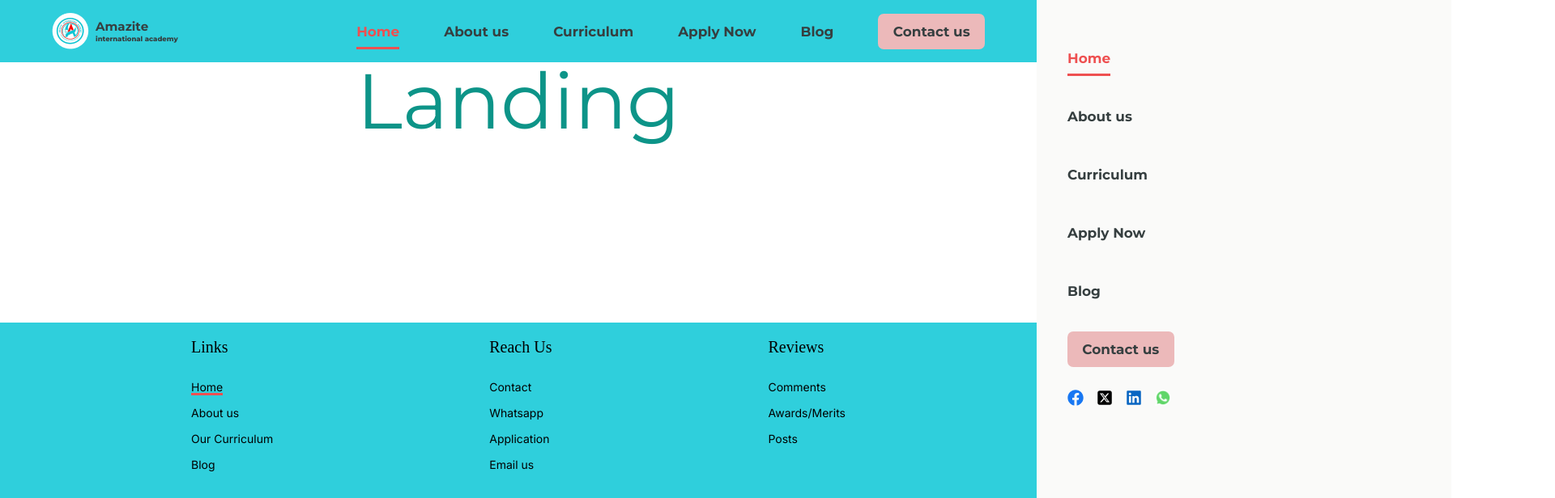
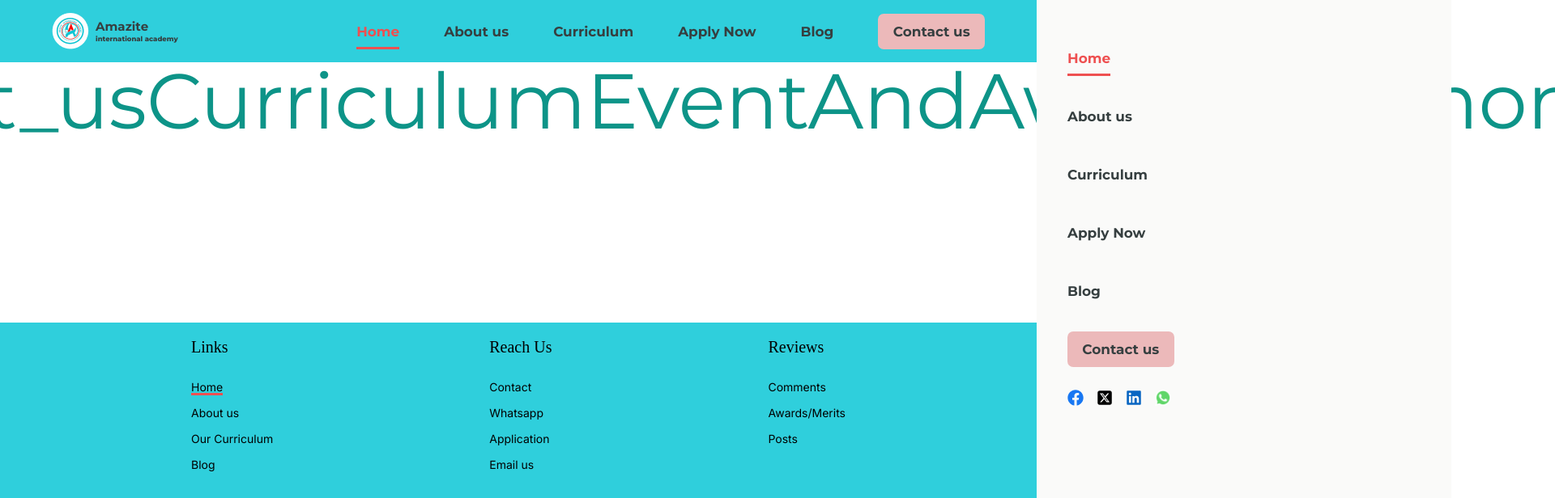
Before and after one commit to FluxDevsTeam/Amazite_School, a React (Vite) app in the folder frontend/Amazon_Instituion/: page / in a window 1280 px wide. Shown: the top 616 px of the page at 81% size, 1920 px wide, since content can reach past the window. Built offline with nearby package versions, Linux system fonts and the light colour scheme; a web font is replaced by a local one.

Commit message:
initial commit

```diff
--- a/frontend/Amazon_Instituion/src/pages/Landing/Landing.jsx
+++ b/frontend/Amazon_Instituion/src/pages/Landing/Landing.jsx
@@ -1,8 +1,19 @@
+import {
+  About_us,
+  Curriculum,
+  FirstHero,
+  EventAndAward,
+  Testimony,
+} from './_components';
 const Landing = () => {
   return (
-    <div className="text-8xl text-teal-600 flex items-center justify-center">
-      Landing
-    </div>
+    <section className="text-8xl text-teal-600 flex items-center justify-center">
+      <FirstHero />
+      <About_us />
+      <Curriculum />
+      <EventAndAward />
+      <Testimony />
+    </section>
   );
 };
 export default Landing;
--- /dev/null
+++ b/frontend/Amazon_Instituion/src/pages/Landing/_components/About_us.jsx
@@ -0,0 +1,4 @@
+const About_us = () => {
+  return <div>About_us</div>;
+};
+export default About_us;
--- /dev/null
+++ b/frontend/Amazon_Instituion/src/pages/Landing/_components/Curriculum.jsx
@@ -0,0 +1,4 @@
+const Curriculum = () => {
+  return <div>Curriculum</div>;
+};
+export default Curriculum;
--- /dev/null
+++ b/frontend/Amazon_Instituion/src/pages/Landing/_components/EventAndAward.jsx
@@ -0,0 +1,4 @@
+const EventAndAward = () => {
+  return <div>EventAndAward</div>;
+};
+export default EventAndAward;
--- /dev/null
+++ b/frontend/Amazon_Instituion/src/pages/Landing/_components/FirstHero.jsx
@@ -0,0 +1,4 @@
+const FirstHero = () => {
+  return <div>FirstHero</div>;
+};
+export default FirstHero;
--- /dev/null
+++ b/frontend/Amazon_Instituion/src/pages/Landing/_components/Testimony.jsx
@@ -0,0 +1,4 @@
+const Testimony = () => {
+  return <div>Testimony</div>;
+};
+export default Testimony;
--- /dev/null
+++ b/frontend/Amazon_Instituion/src/pages/Landing/_components/index.js
@@ -0,0 +1,5 @@
+export { default as About_us } from './About_us';
+export { default as Curriculum } from './Curriculum';
+export { default as EventAndAward } from './EventAndAward';
+export { default as FirstHero } from './FirstHero';
+export { default as Testimony } from './Testimony';
```
